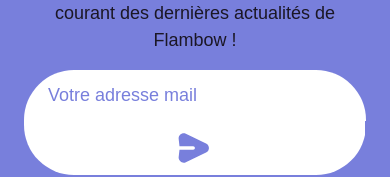
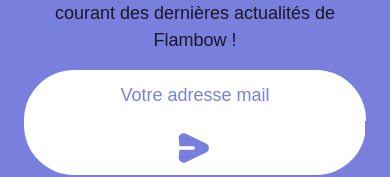
Before and after one commit to KizuCore/Flambow, a React (Vite) app: page / in a window 390 px wide. Shown: the part 5627-5804 px from the top of the page. Built offline with nearby package versions, Linux system fonts and the light colour scheme; a web font is replaced by a local one.

Commit message:
feat: add minor alignement fix

```diff
--- a/src/assets/style/newsletter.css
+++ b/src/assets/style/newsletter.css
@@ -104,6 +104,7 @@
 
     .input-group input {
         width: 100%;
+        text-align: center !important;
     }
 
     .input-group button {
```
